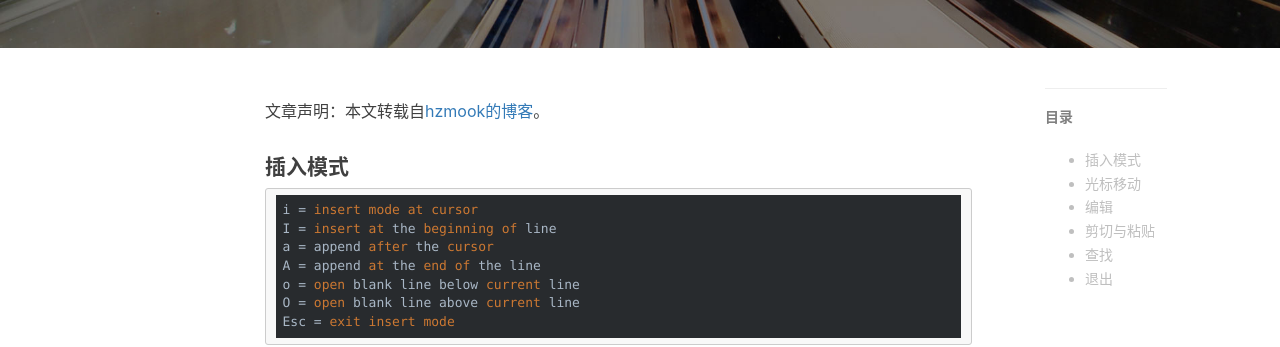
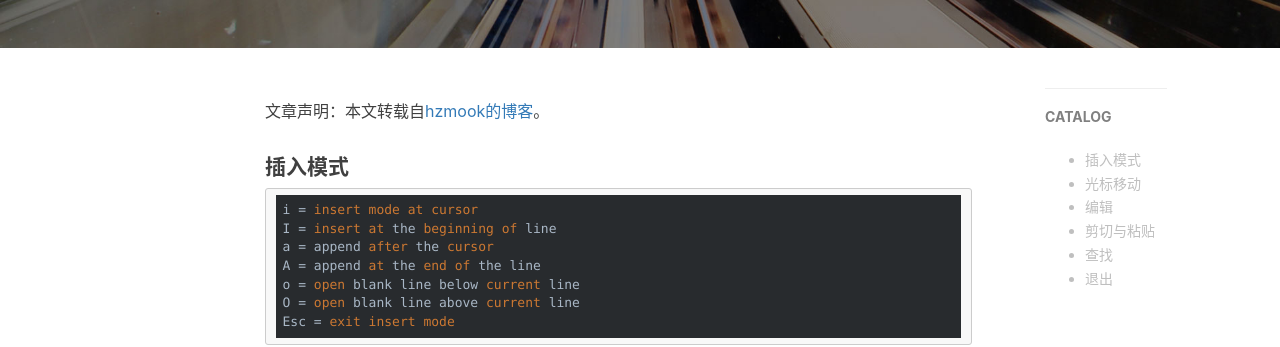
Before and after one commit to Jahvey/yuchen112358.github.io, a Jekyll site: the page built from _posts/2016-03-01-vim-common-command.md, in a window 1280 px wide and 900 px high, scrolled down 323 px. Shown: the part 152-499 px from the top of the window. Built offline with Jekyll 4.4.1, drawn with Linux system fonts in a browser that asks for light colours; nearby versions of some CDN libraries; comment, search, counter and statistics services are not loaded.

```diff
--- a/_layouts/post.html
+++ b/_layouts/post.html
@@ -122,7 +122,7 @@
                 <div class="side-catalog">
                     <hr class="hidden-sm hidden-xs">
                     <h5>
-                        <a class="catalog-toggle" href="#">目录</a>
+                        <a class="catalog-toggle" href="#">CATALOG</a>
                     </h5>
                     <ul class="catalog-body"></ul>
                 </div>
```
